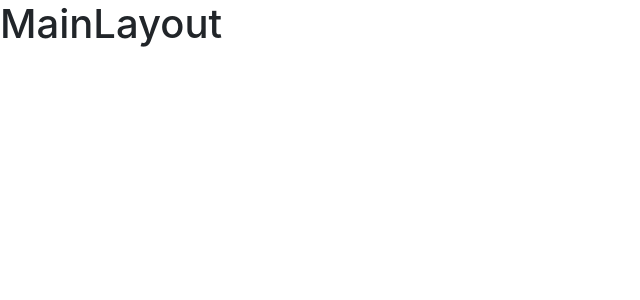
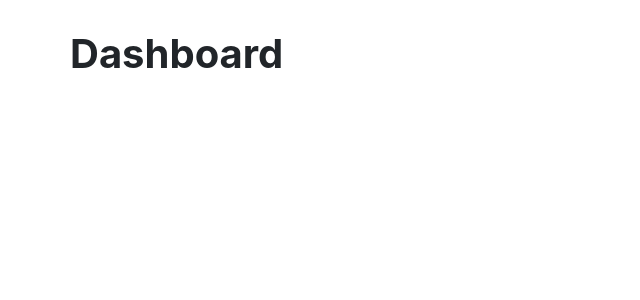
Before and after one commit to grzesiekS/dashboard, a React (Create React App) app: page / in a window 1280 px wide. Shown: the top 300 px of the page, without its empty margins (0-640 px from the left). Built offline with nearby package versions, Linux system fonts and the light colour scheme.

Commit message:
Create Header component and implement it in MainLayout

```diff
--- a/src/components/layout/Header/Header.js
+++ b/src/components/layout/Header/Header.js
@@ -0,0 +1,11 @@
+import React from 'react';
+
+import styles from './Header.module.scss';
+
+const Header = () => (
+  <div className={styles.container}>
+    <h1 className={styles.title}>Dashboard</h1>
+  </div>
+);
+
+export default Header;
--- a/src/components/layout/Header/Header.module.scss
+++ b/src/components/layout/Header/Header.module.scss
@@ -0,0 +1,8 @@
+.container {
+  max-width: 1140px;
+  margin: 30px auto;
+}
+
+.title {
+  font-weight: 700;
+}
--- a/src/components/layout/MainLayout/MainLayout.js
+++ b/src/components/layout/MainLayout/MainLayout.js
@@ -1,9 +1,11 @@
 import React from 'react';
 import PropTypes from 'prop-types';
 
+import Header from '../Header/Header';
+
 const MainLayout = ({children}) => (
   <div>
-    <h1>MainLayout</h1>
+    <Header />
     {children}
   </div>
 );
--- a/src/styles/global.scss
+++ b/src/styles/global.scss
@@ -3,3 +3,7 @@
 *, :after, :before {
   box-sizing: border-box;
 }
+
+body {
+  font-family: $font-family;
+}
--- a/src/styles/settings.scss
+++ b/src/styles/settings.scss
@@ -0,0 +1,3 @@
+@import url('https://fonts.googleapis.com/css2?family=Poppins:wght@400;700&display=swap');
+
+$font-family: 'Poppins', sans-serif;
```
